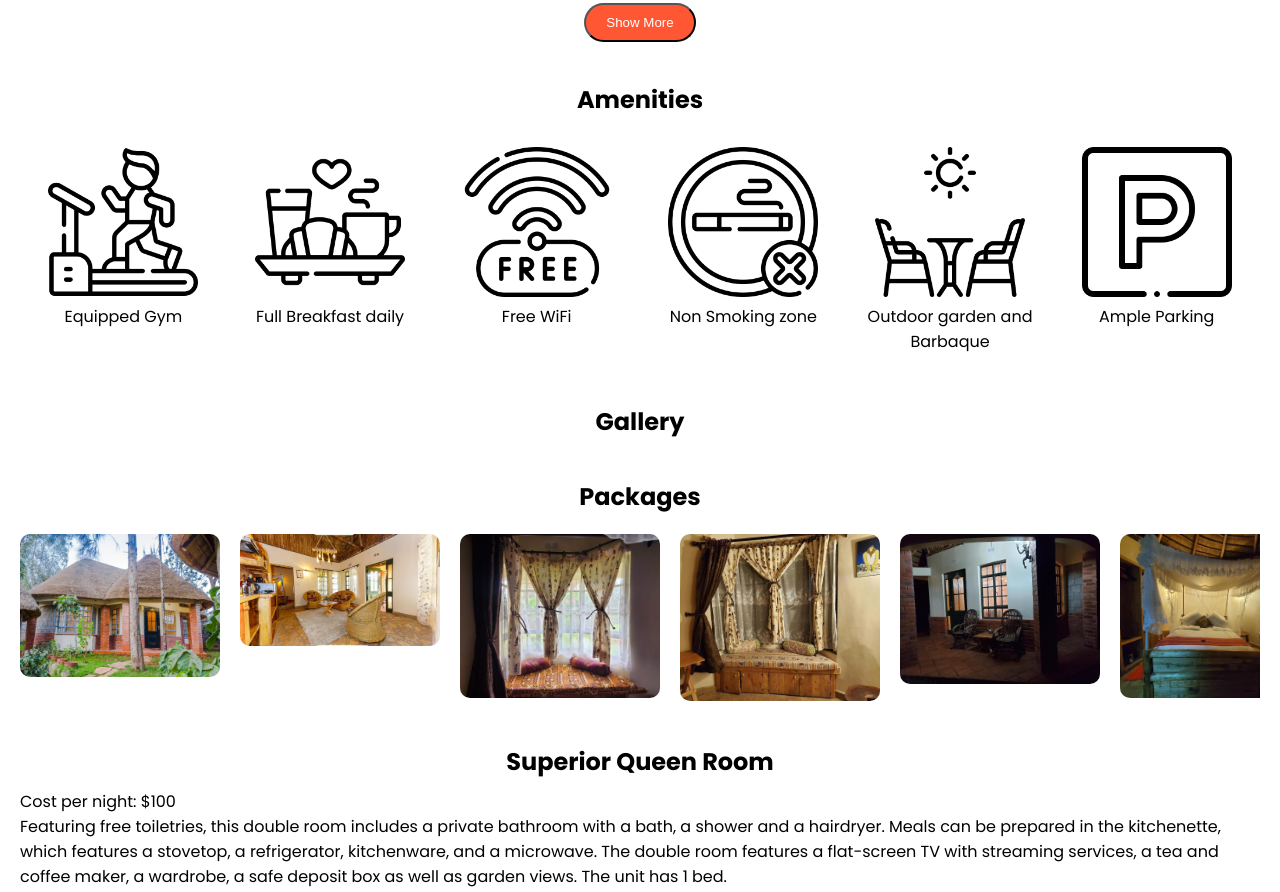
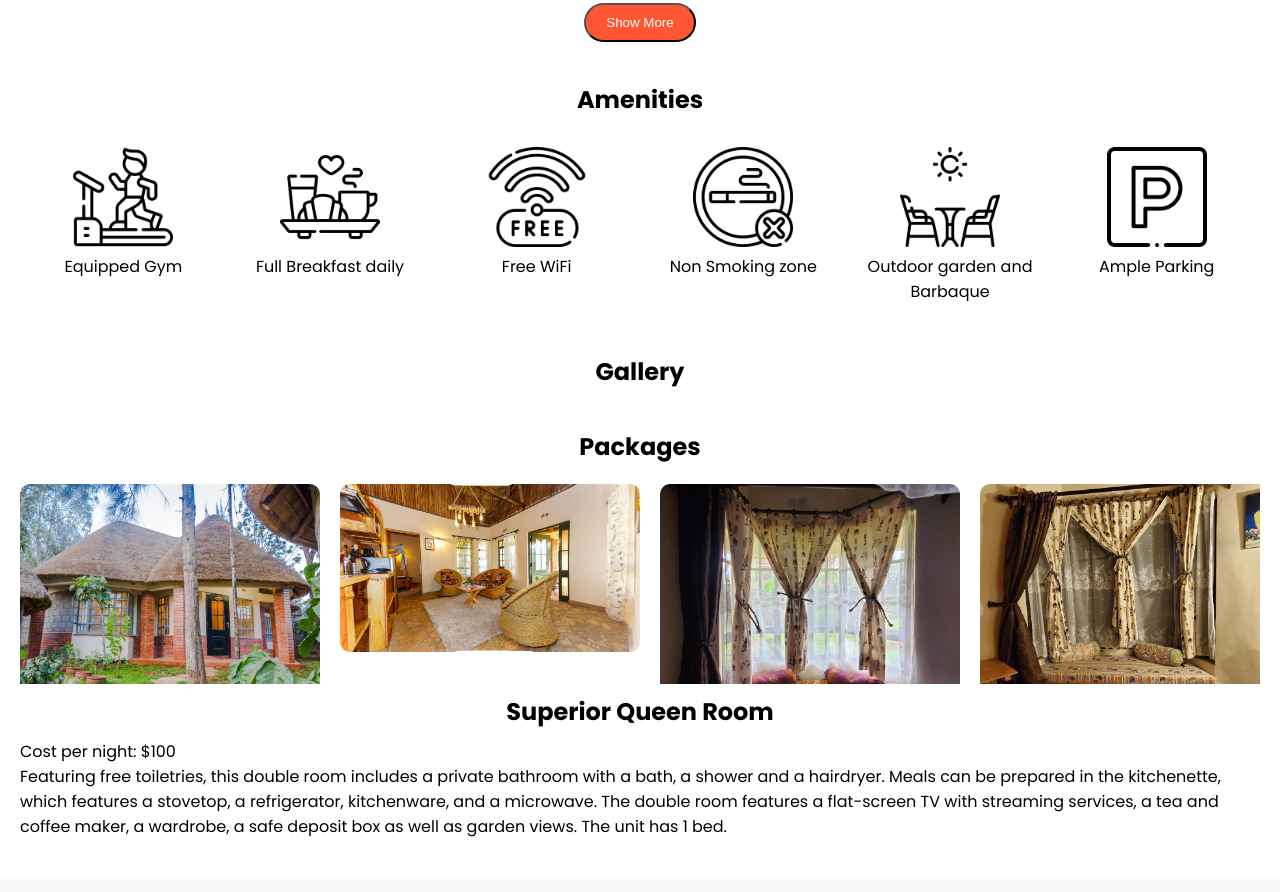
Before and after one commit to Emmanuel-Oite/Bnb-sITE, a plain HTML site: page index.html in a window 1280 px wide. Shown: the part 1483-2375 px from the top of the page. Drawn offline with Linux system fonts and the light colour scheme.

Commit message:
Reduced size of ammenities img, increased size of image galleries img

```diff
--- a/style.css
+++ b/style.css
@@ -170,7 +170,7 @@ section h2 {
 }
 
 .amenity img {
-  max-width: 150px; /* Adjust*/
+  max-width: 100px; /* Adjust*/
   transition: transform 0.2s;
 }
 
@@ -208,9 +208,9 @@ section h2 {
 }
 
 .gallery-container img {
-  max-width: 200px !important;
+  max-width: 300px !important;
   border-radius: 10px;
-  max-height: 200px;
+  max-height: 300px;
   margin-right: 20px;
   transition: transform 0.2s; /* Add a smooth scaling transition on hover */
 }
```
